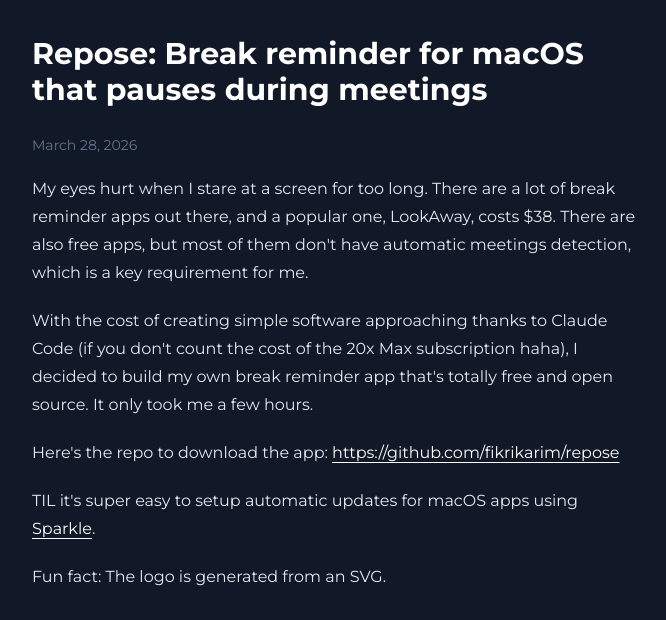
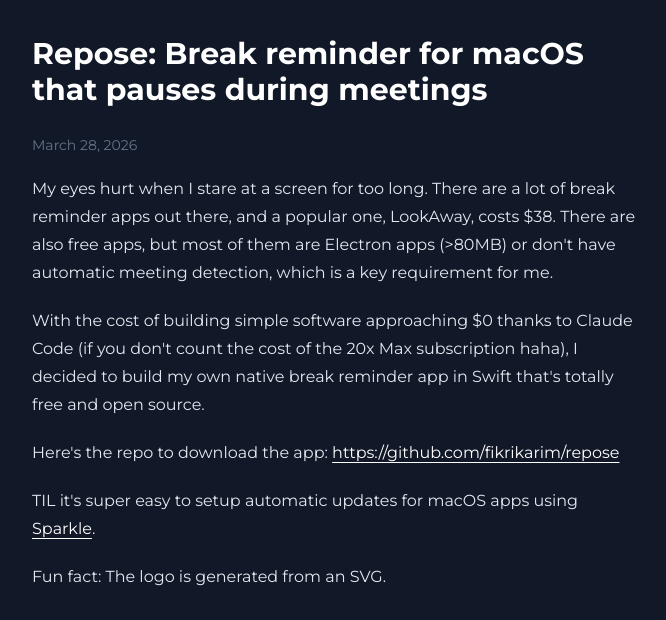
Before and after one commit to fikrikarim/fikrikarim.com, an Astro site: page /repose in a window 1280 px wide. Shown: the part 108-728 px from the top of the page, without its empty margins (304-970 px from the left). Built offline with nearby package versions, Linux system fonts and the light colour scheme; Astro itself is replaced by a stand-in of ours.

Commit message:
Update repose images and copy

```diff
--- a/src/content/blog/repose/index.mdx
+++ b/src/content/blog/repose/index.mdx
@@ -5,9 +5,9 @@
 spoiler: "With the cost of creating simple software approaching $0"
 ---
 
-My eyes hurt when I stare at a screen for too long. There are a lot of break reminder apps out there, and a popular one, LookAway, costs $38. There are also free apps, but most of them don't have automatic meetings detection, which is a key requirement for me.
+My eyes hurt when I stare at a screen for too long. There are a lot of break reminder apps out there, and a popular one, LookAway, costs $38. There are also free apps, but most of them are Electron apps (>80MB) or don't have automatic meeting detection, which is a key requirement for me.
 
-With the cost of creating simple software approaching thanks to Claude Code (if you don't count the cost of the 20x Max subscription haha), I decided to build my own break reminder app that's totally free and open source. It only took me a few hours.
+With the cost of building simple software approaching $0 thanks to Claude Code (if you don't count the cost of the 20x Max subscription haha), I decided to build my own native break reminder app in Swift that's totally free and open source.
 
 Here's the repo to download the app: https://github.com/fikrikarim/repose
 
@@ -15,8 +15,9 @@
 
 Fun fact: The logo is generated from an SVG.
 
+
 <img src="/repose/repose-icon.png" width="160px"></img>
 
+![repose-overlay](/repose/repose-overlay.png)
+
 <img src="/repose/repose-menu.png" width="320px"></img>
-
-![repose-overlay](/repose/repose-overlay.png)
```
Also changed, not shown: public/repose/repose-menu.png, public/repose/repose-overlay.png.
